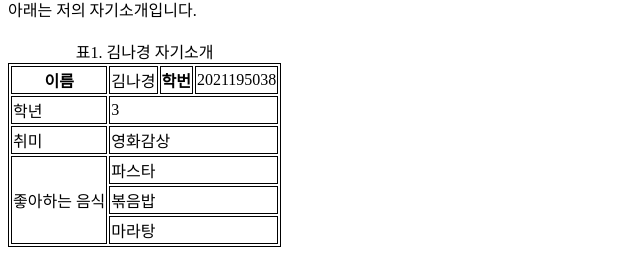
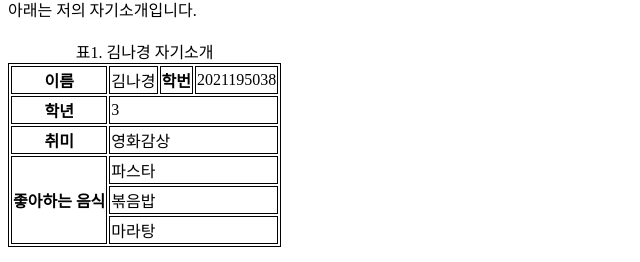
Before and after one commit to nakyung-kim/Web-Application, a plain HTML site: page Self-Introduction/index.html in a window 1280 px wide. Shown: the part 538-800 px from the top of the page, without its empty margins (0-640 px from the left). Drawn offline with Linux system fonts and the light colour scheme.

Commit message:
Update index.html

```diff
--- a/Self-Introduction/index.html
+++ b/Self-Introduction/index.html
@@ -53,15 +53,15 @@
             <td>2021195038</td>
         </tr>
         <tr>
-            <td>학년</td>
+            <th>학년</th>
             <td colspan="3">3</td>
         </tr>
         <tr>
-            <td>취미</td>
+            <th>취미</th>
             <td colspan="3">영화감상</td>
         </tr>
         <tr>
-            <td rowspan="3">좋아하는 음식</td>
+            <th rowspan="3">좋아하는 음식</th>
             <td colspan="3">파스타</td>
         </tr>
         <tr>
```
